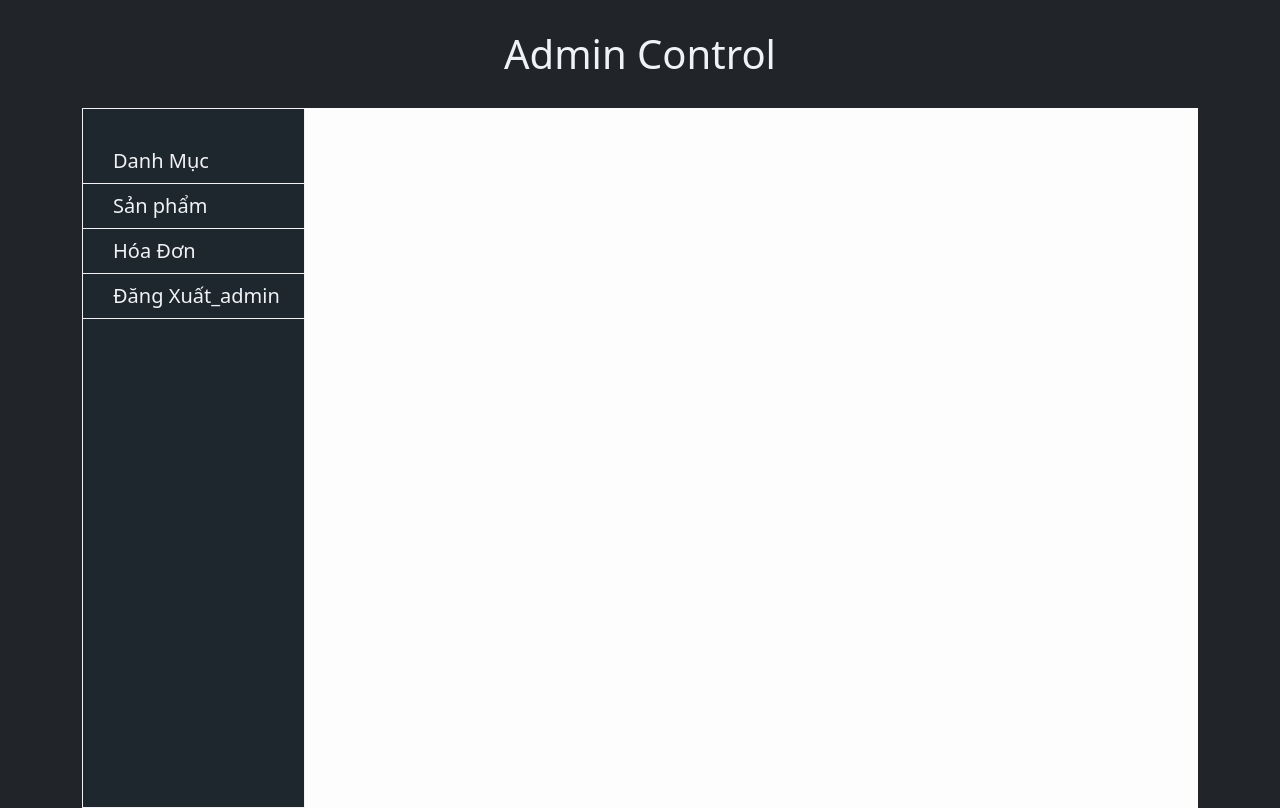
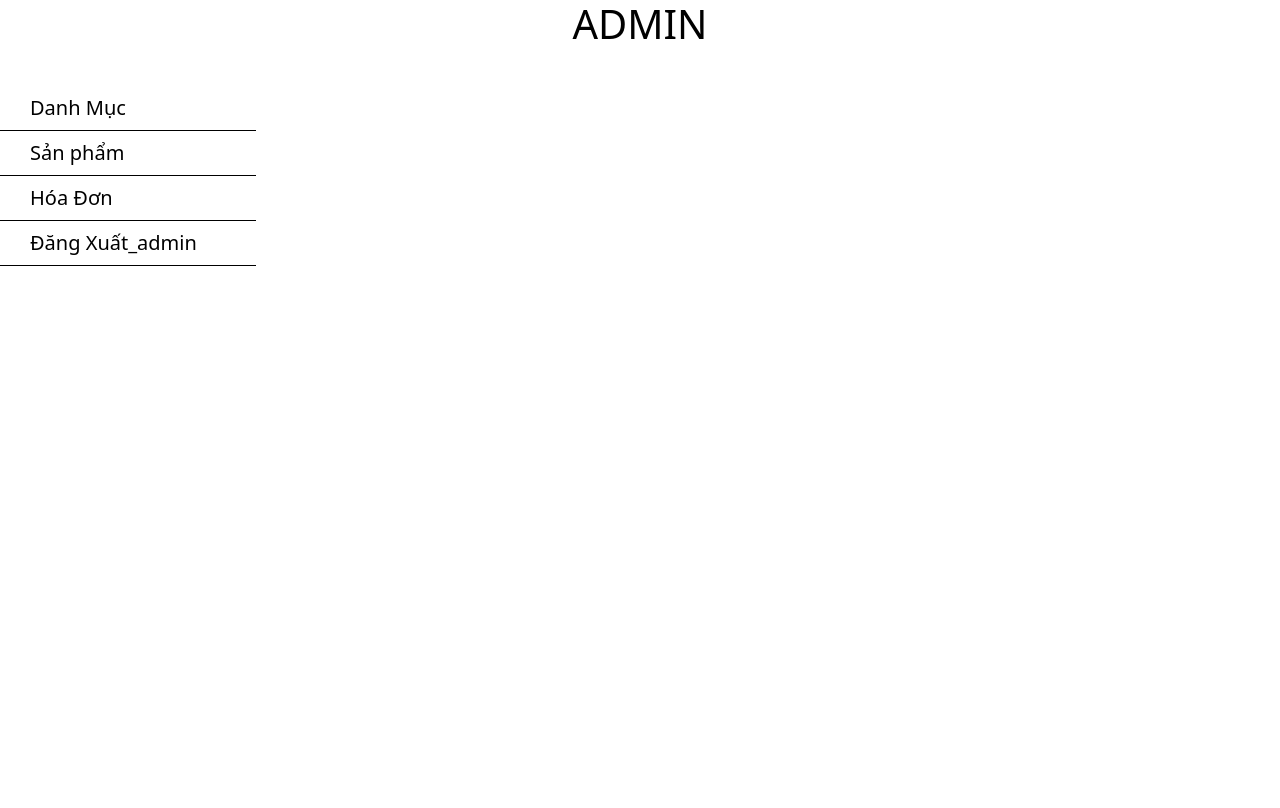
Before and after one commit to dbnam1803/nienluan_ct271_b1910413, a PHP site: page /admin/index.php in a window 1280 px wide. After the commit the page ends 266 px from the top, so only its background shows below. Run offline with PHP 8.4, Linux system fonts and the light colour scheme; a user stored in the database is signed in.

Commit message:
hoan thanh

```diff
--- a/admin/css/adminstyle.css
+++ b/admin/css/adminstyle.css
@@ -5,8 +5,7 @@
 
 h1 {
     text-align: center;
-    color: #f1f2f6;
-    margin: 30px auto;
+    color: black;
 }
 
 .sidebar {
@@ -14,8 +13,7 @@ h1 {
     min-height: 500px;
     height: 700px;
     float: left;
-    background-color: #1e272e;
-    border: 1px solid #f1f2f6;
+    background-color: #fff;
 }
 
 .side_list {
@@ -24,7 +22,7 @@ h1 {
 
 .side_list>.list_D {
     padding-left: 30px;
-    border-bottom: 1px solid #f1f2f6;
+    border-bottom: 1px solid black;
 }
 
 .side_list>.list_D>a {
@@ -33,7 +31,7 @@ h1 {
 
 .side_list>.list_D>a>h5 {
     margin: 10px 0;
-    color: #f1f2f6;
+    color: black;
 }
 
 
@@ -45,7 +43,7 @@ h1 {
     min-height: 700px;
     height: auto;
     float: right;
-    background-color: #fdfdfd;
+    background-color: #fff;
 }
 
 
--- a/admin/index.php
+++ b/admin/index.php
@@ -18,17 +18,14 @@
     <link rel="stylesheet" href="css/adminstyle.css">
 
 </head>
-<body class="bg-dark">
+<body>
     <?php
         include("connected.php")
     ?>
-    <div class="header">
-        <h1>Admin Control</h1>
-    </div>
-    <div class="container">
         <div class="menu">
             <?php
-                include("module/menu.php")
+                include("module/header.php");
+                include("module/menu.php");
             ?>
         </div>
         <div class="main container">
@@ -36,6 +33,5 @@
                 include("module/main.php")
             ?>
         </div>
-    </div>
 </body>
 </html>
--- a/admin/module/header.php
+++ b/admin/module/header.php
@@ -0,0 +1,3 @@
+<div>
+    <h1>ADMIN</h1>
+</div>
--- a/page/footer.php
+++ b/page/footer.php
@@ -2,7 +2,7 @@
     <div class="footer bgfoot">
         <div class="container">
             <p>
-                &copy 2022 Bản Quyền Thuộc Về TABATO
+                &copy 2022 Bản Quyền Thuộc Về HARAMODE
                 <a href="#" target="blank"><i class="fa-brands fa-facebook"></i></a>
                 <a href="#" target="blank"><i class="fa-brands fa-twitter"></i></a>
                 <a href="#" target="blank"><i class="fa-brands fa-youtube"></i></a>
--- a/page/header.php
+++ b/page/header.php
@@ -28,20 +28,20 @@
                             <a class="nav-link <?php if($nav=='gioithieu') {echo 'active';} ?>" href="gioithieu.php?control=gioithieu">Giới Thiệu</a>
                         </li>
                         <li class="nav-item">
-                            <a class="nav-link <?php if($nav=='sizecheck') {echo 'active';} ?>" href="sizecheck.php?control=sizecheck">size-check</a>
+                            <a class="nav-link <?php if($nav=='sizecheck') {echo 'active';} ?>" href="sizecheck.php?control=sizecheck">Size-Check</a>
                         </li>
                     </ul>
                     <form method="POST" id="form-serach1" action="index.php?control=timkiem">
                         <label class="form_icon">
                         <button id="searchitem" name="search" type="submit" class="btn btn-primary-outline"><i class="fa-solid fa-magnifying-glass"></i></button>
-                        <input class="form-control me-2 btn-dark" id="searchkeyword" name="searchkey" type="text" placeholder="Search" autocomplete="off">
+                        <input class="form-control me-2 " id="searchkeyword" name="searchkey" type="text" placeholder="Search" autocomplete="off">
                     </label>
                     </form>
                     <?php
                         if(isset($_COOKIE['user'])){
                     ?>
                         <a class="user"  href="user.php"><?php echo $_COOKIE['user'] ?></a>
-                        <a  href="index.php?logout=1">&ensp;<i class="fa-solid fa-right-from-bracket"></i> </a>;
+                        <a  href="index.php?logout=1">&ensp;<i class="fa-solid fa-right-from-bracket"></i> </a>
                     <?php
                         }else{
                     ?>
```
Also changed, not shown: css/login.css (+12 -18 lines), css/style.css (+7 -7 lines).
